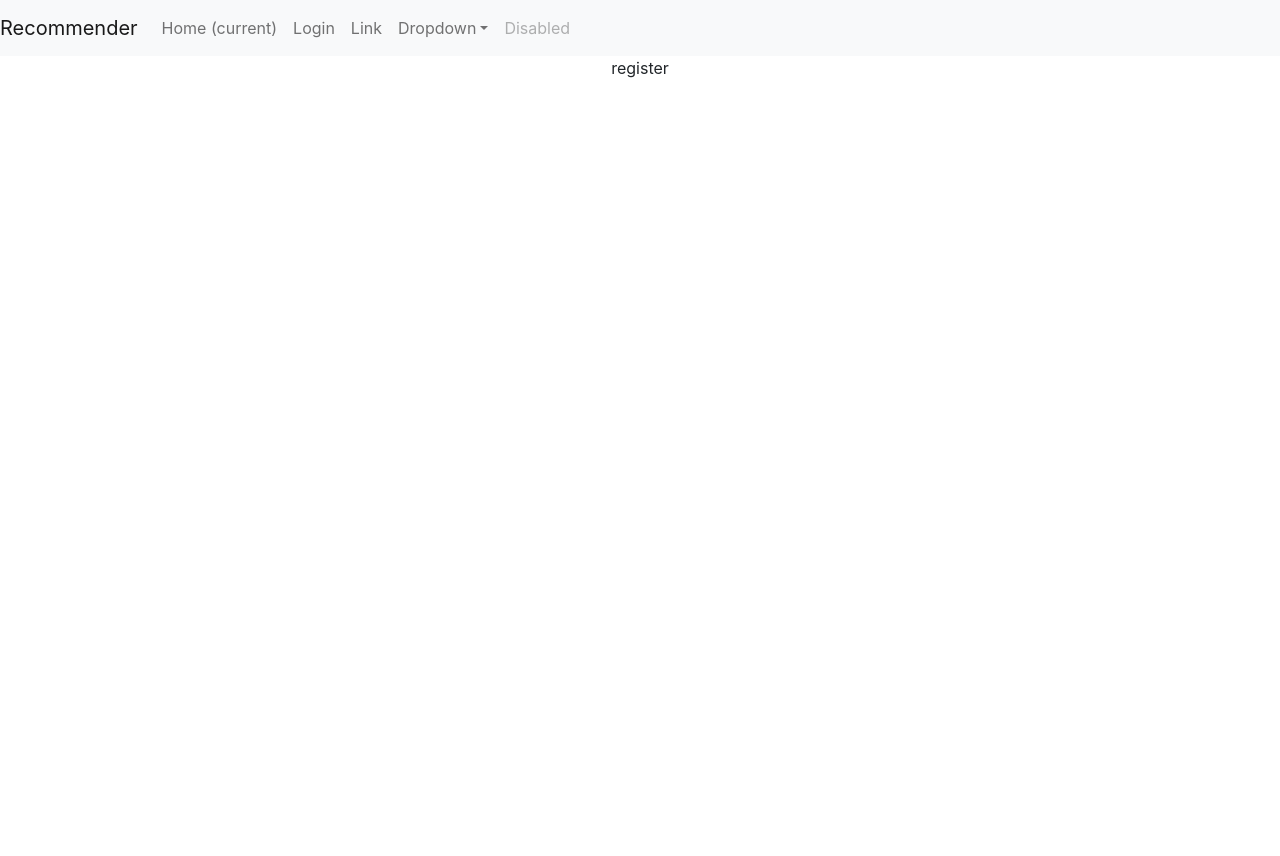
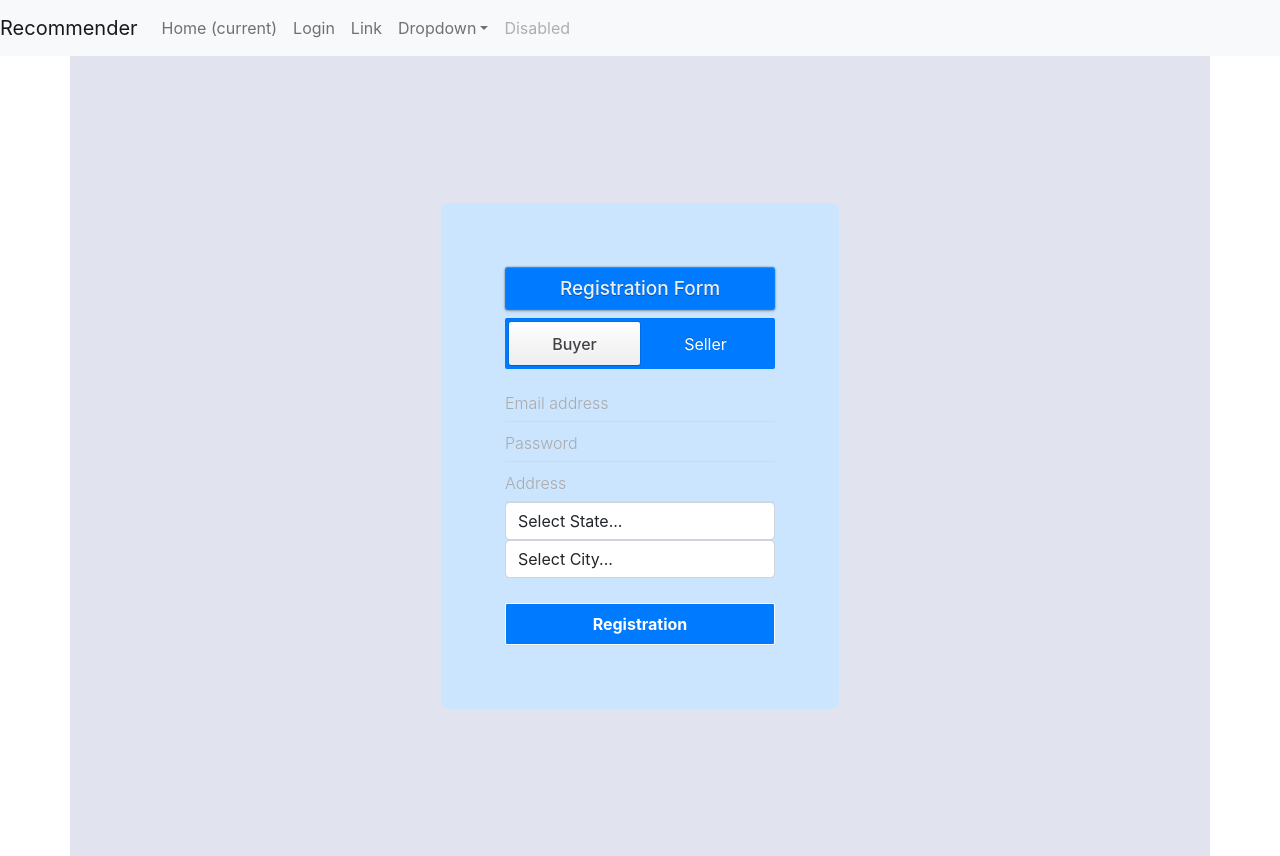
Before and after one commit to vaibhav31s/recommender, a React (Create React App) app: page /register in a window 1280 px wide. Before the commit the page ends 800 px from the top, so only its background shows below. Built offline with nearby package versions, Linux system fonts and the light colour scheme.

Commit message:
registration page added

```diff
--- a/src/Register/register.css
+++ b/src/Register/register.css
@@ -0,0 +1,167 @@
+/* login form */
+.container.container-login{
+    display: flex;
+    align-items: center;
+    justify-content: center;
+    color: #cacaca;
+    height: calc( 100vh - 5rem);
+}
+.wrap {
+  padding: 4rem;
+  border-radius: 0.5rem;
+  background-color: #cce5ff;
+}
+
+.register-title {
+  margin-top: 0;
+  width: 270px;
+  line-height: 43px;
+  font-size: 19px;
+  font-weight: 500;
+  color: #eeeeee;
+  text-align: center;
+  text-shadow: 0 1px rgba(0, 0, 0, 0.3);
+  background: #d7604b;
+  border-radius: 3px;
+  background-color: #007bff;
+  box-shadow: inset 0 1px rgba(255, 255, 255, 0.1),
+    inset 0 0 0 1px rgba(255, 255, 255, 0.05), 0 0 1px 1px rgba(0, 0, 0, 0.1),
+    0 1px 3px rgba(0, 0, 0, 0.3);
+}
+
+.register {
+  margin: 0 auto;
+  width: 230px;
+  padding: 20px;
+  background: #f4f4f4;
+  border-radius: 3px;
+  -webkit-box-shadow: 0 0 1px 1px rgba(0, 0, 0, 0.1),
+    0 1px 3px rgba(0, 0, 0, 0.3);
+  box-shadow: 0 0 1px 1px rgba(0, 0, 0, 0.1), 0 1px 3px rgba(0, 0, 0, 0.3);
+}
+
+input {
+  font-family: inherit;
+  font-size: inherit;
+  /* color: inherit; */
+  -webkit-box-sizing: border-box;
+  -moz-box-sizing: border-box;
+  box-sizing: border-box;
+}
+
+.register-input {
+  display: block;
+  width: 100%;
+  height: 38px;
+  margin-top: 2px;
+  font-weight: 500;
+  background: none;
+  border: 0;
+  border-bottom: 1px solid #d8d8d8;
+}
+
+.register-input:focus {
+  border-color: #1e9ce6;
+  outline: 0;
+}
+
+.register-button {
+  display: block;
+  width: 100%;
+  height: 42px;
+  margin-top: 25px;
+  font-size: 16px;
+  font-weight: bold;
+  color: #fff;
+  text-align: center;
+  background: #007bff;
+  border: 1px solid;
+  border-radius: 2px;
+  cursor: pointer;
+  box-shadow: inset 0 -1px rgba(0, 0, 0, 0.03), 0 1px rgba(0, 0, 0, 0.04);
+}
+
+.register-butto:hover {
+  background: #004792;
+}
+
+.register-button:active {
+  background: #eee;
+  border-color: #c3c3c3 #d1d1d1 #d8d8d8;
+  background-image: -webkit-linear-gradient(top, #eeeeee, #fcfcfc);
+  background-image: -moz-linear-gradient(top, #eeeeee, #fcfcfc);
+  background-image: -o-linear-gradient(top, #eeeeee, #fcfcfc);
+  background-image: linear-gradient(to bottom, #eeeeee, #fcfcfc);
+  -webkit-box-shadow: inset 0 1px rgba(0, 0, 0, 0.03);
+  box-shadow: inset 0 1px rgba(0, 0, 0, 0.03);
+}
+
+.register-button:focus {
+  outline: 0;
+}
+
+.register-switch {
+  height: fit-content;
+  margin-bottom: 15px;
+  padding: 4px;
+  border-radius: 2px;
+  background-color: #007bff;
+  -webkit-box-shadow: inset 0 1px rgba(0, 0, 0, 0.05),
+    inset 1px 0 rgba(0, 0, 0, 0.02), inset -1px 0 rgba(0, 0, 0, 0.02);
+  box-shadow: inset 0 1px rgba(0, 0, 0, 0.05), inset 1px 0 rgba(0, 0, 0, 0.02),
+    inset -1px 0 rgba(0, 0, 0, 0.02);
+}
+
+.register-switch-input {
+  display: none;
+}
+
+.register-switch-label {
+  /* float: left; */
+  width: 50%;
+  /* line-height: 32px; */
+  padding: 0.6rem;
+  color: white;
+  text-align: center;
+  text-shadow: 0 -1px rgba(0, 0, 0, 0.2);
+  cursor: pointer;
+}
+
+.register-switch-input:checked + .register-switch-label {
+  font-weight: 500;
+  color: #434248;
+  text-shadow: 0 1px rgba(255, 255, 255, 0.5);
+  background: white;
+  border-radius: 2px;
+  background-image: -webkit-linear-gradient(top, #fefefe, #eeeeee);
+  background-image: -moz-linear-gradient(top, #fefefe, #eeeeee);
+  background-image: -o-linear-gradient(top, #fefefe, #eeeeee);
+  background-image: linear-gradient(to bottom, #fefefe, #eeeeee);
+  -webkit-box-shadow: 0 1px 1px rgba(0, 0, 0, 0.15),
+    0 0 0 1px rgba(0, 0, 0, 0.1);
+  box-shadow: 0 1px 1px rgba(0, 0, 0, 0.15), 0 0 0 1px rgba(0, 0, 0, 0.1);
+}
+
+:-moz-placeholder {
+  color: #aaa;
+  font-weight: 300;
+}
+
+::-moz-placeholder {
+  color: #aaa;
+  font-weight: 300;
+  opacity: 1;
+}
+
+::-webkit-input-placeholder {
+  color: #aaa;
+  font-weight: 300;
+}
+
+:-ms-input-placeholder {
+  color: #aaa;
+  font-weight: 300;
+}
+:inputCity{
+    background-color: #cce5ff;
+}
--- a/src/Register/register.js
+++ b/src/Register/register.js
@@ -1,8 +1,40 @@
 import React from 'react'
+import './register.css'
+const register = () => {
 
-const register = () => {
   return (
-    <div>register</div>
+    <div className="container container-login">
+    <div class="wrap">
+    <h1 class="register-title">Registration Form</h1>
+    <form action="#">
+        <div class="register-switch">
+            <input type="radio" name="sex" value="F" id="sex_f" class="register-switch-input" checked/>
+            <label for="sex_f" class="register-switch-label">Buyer</label>
+            <input type="radio" name="sex" value="M" id="sex_m" class="register-switch-input"/>
+            <label for="sex_m" class="register-switch-label">Seller</label>
+        </div>
+        <input type="email" class="register-input" placeholder="Email address"/>
+        <input type="password" class="register-input" placeholder="Password"/>
+        <input type="address" class="register-input" placeholder="Address"/>
+
+        <select id="inputState" class="form-control">
+          <option selected>Select State...</option>
+          <option>Maharashtra</option>
+          <option>Delhi</option>
+          <option>Karnataka</option>
+
+        </select>
+        <select id="inputCity" class="form-control">
+          <option selected>Select City...</option>
+          <option>Mumbai</option>
+          <option>Pune</option>
+          <option>Palghar</option>
+
+        </select>
+        <input type="submit" value="Registration" class="register-button"/>
+    </form>
+</div>
+</div>
   )
 }
 
```
